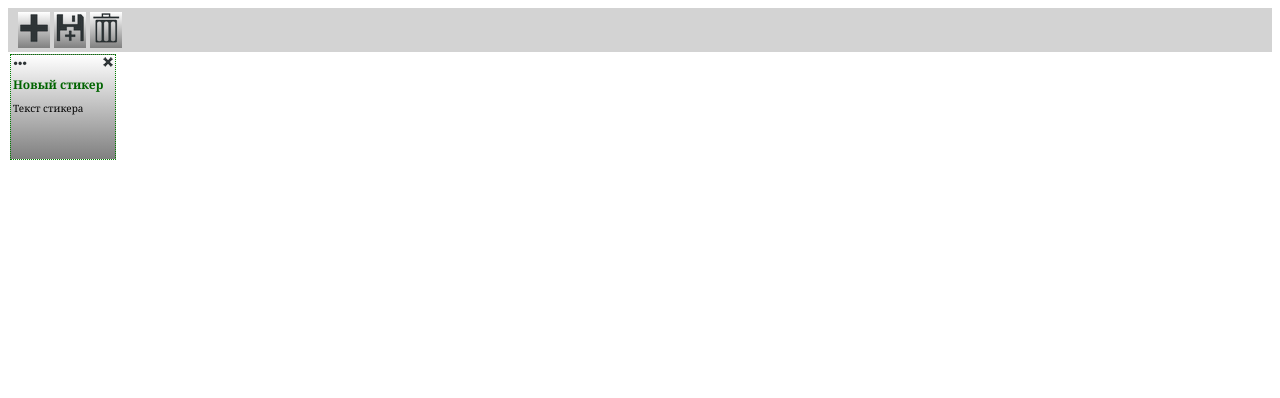
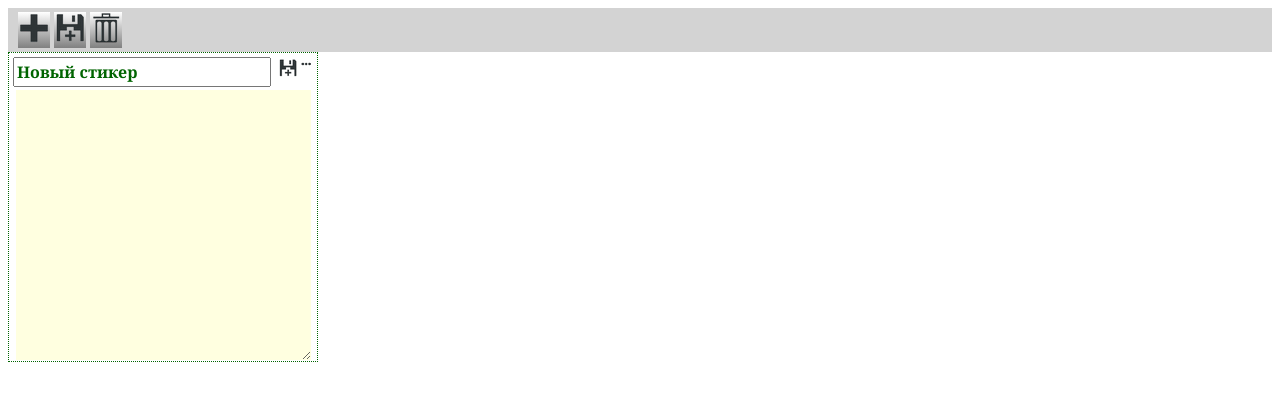
Before and after one commit to Aparin/stickyNotes, a website: page index.html in a window 1280 px wide. Both pictures are taken after a click on the element 34 px from the left and 30 px from the top of the page. Drawn offline with Linux system fonts and the light colour scheme.

Commit message:
starting editing on sticker's creating

```diff
--- a/src/main.css
+++ b/src/main.css
@@ -12,6 +12,7 @@
     border: 1px dotted green;
     z-index: 1;
     overflow: hidden;
+    cursor: move;
 }
 
 .newSticker h1 {
@@ -21,11 +22,6 @@
 }
 
 .editSticker {
-    /*
-    position: absolute;
-    left: 200px;
-    top: 200px;
-    */
     display: inline-block;
     width: 300px;
     height: 300px;
@@ -53,6 +49,7 @@ input {
 textarea {
     font-family: Georgia, 'Times New Roman', Times, serif;
     padding: 5px;
+    background-color: lightyellow;
 }
 
 .editMini {
--- a/src/singleSticker/listeners.js
+++ b/src/singleSticker/listeners.js
@@ -5,6 +5,7 @@ import save from '../allStickers/save';
 import clear from '../allStickers/clear';
 import editSticker from './editSticker';
 import out from '../out';
+import moveTheSticker from './moveTheSticker';
 
 export default function listeners() {
     plus.onclick = function() { makeSticker(); }
@@ -18,5 +19,6 @@ export default function listeners() {
         var action = target.getAttribute('data-action');
         if (action == 'delete') { deleteSticker(target.parentNode.id); }
         if (action == 'edit') { editSticker(target.parentNode.id); }
+        // if (target.class = 'newSticker') { moveTheSticker(); }
     };
 }
--- a/src/singleSticker/makeSticker.js
+++ b/src/singleSticker/makeSticker.js
@@ -5,19 +5,21 @@ import mouseOverOut from '../allStickers/mouseOverOut';
 import addMiniSigns from './addMiniSigns';
 import currentId from './currentId';
 
+
 export default function makeSticker() {
     let id = currentId();
 
     let area = document.getElementById('stickyNotes');
-    const wrap = makeDOMelement('div', 'newSticker', '', id);
+    const wrap = makeDOMelement('div', 'editSticker', '', id);
     const fragment = document.createDocumentFragment();
 
     fragment.appendChild(addMiniSigns(id));
     fragment.appendChild(makeDOMelement('h1', '', 'Новый стикер')); // adding headline
-    fragment.appendChild(makeDOMelement('p', '', 'Текст стикера'));
+    fragment.appendChild(makeDOMelement('p', '', ''));
     wrap.appendChild(fragment);
     area.appendChild(wrap);
 
     // mouseOverOut(id);
+    editSticker(id);
 
 };
--- /dev/null
+++ b/src/singleSticker/moveTheSticker.js
@@ -0,0 +1,5 @@
+import out from '../out';
+
+export default function moveTheSticker() {
+    out('moving sticker... ');
+}
```
Also changed, not shown: dist/main.js.
